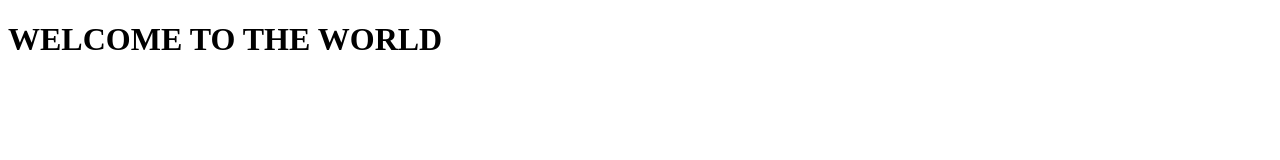
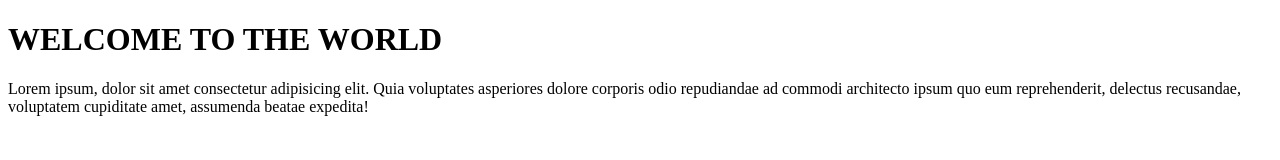
Before and after one commit to VPavithra1432004/websites, a plain HTML site: page index.html in a window 1280 px wide. Drawn offline with Linux system fonts and the light colour scheme.

Commit message:
first paragraph is added

```diff
--- a/index.html
+++ b/index.html
@@ -8,5 +8,6 @@
 <body>
 
     <h1>WELCOME TO THE WORLD</h1>
+    <p>Lorem ipsum, dolor sit amet consectetur adipisicing elit. Quia voluptates asperiores dolore corporis odio repudiandae ad commodi architecto ipsum quo eum reprehenderit, delectus recusandae, voluptatem cupiditate amet, assumenda beatae expedita!</p>
 </body>
 </html>
```
